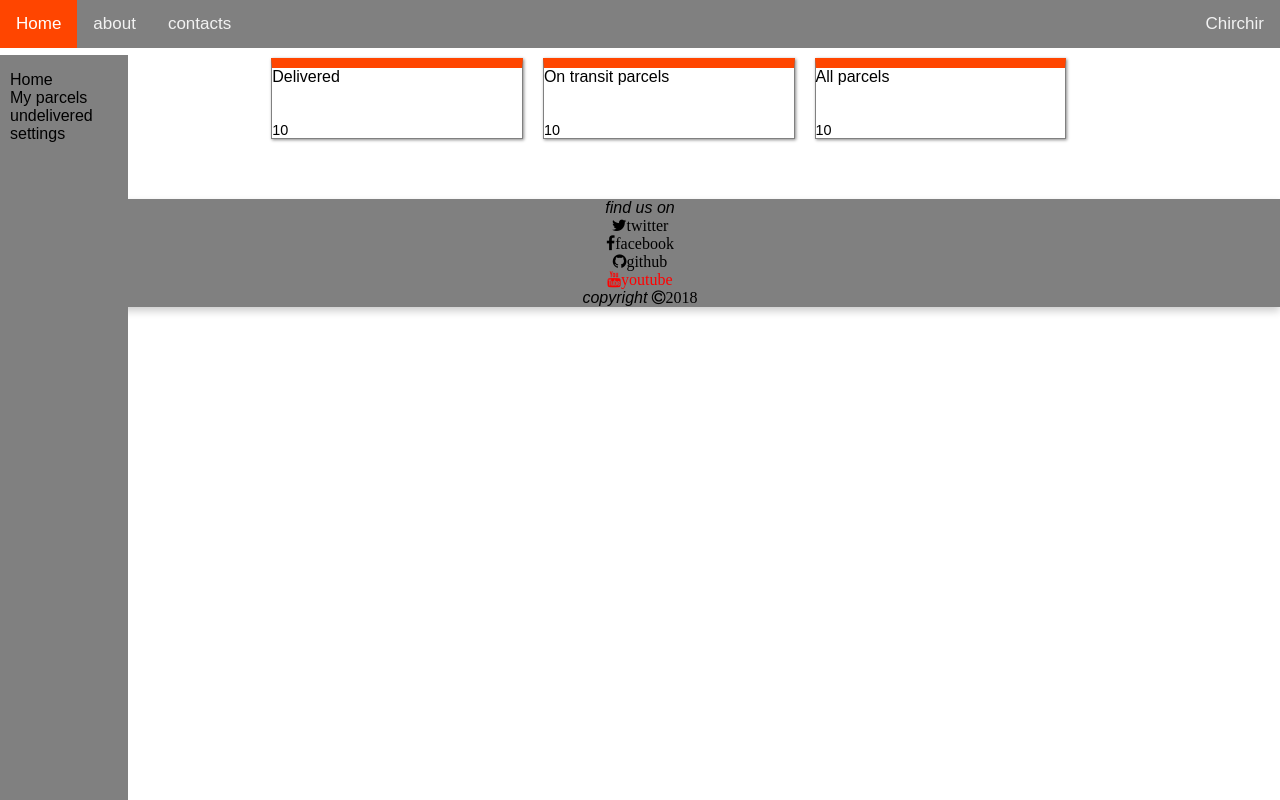
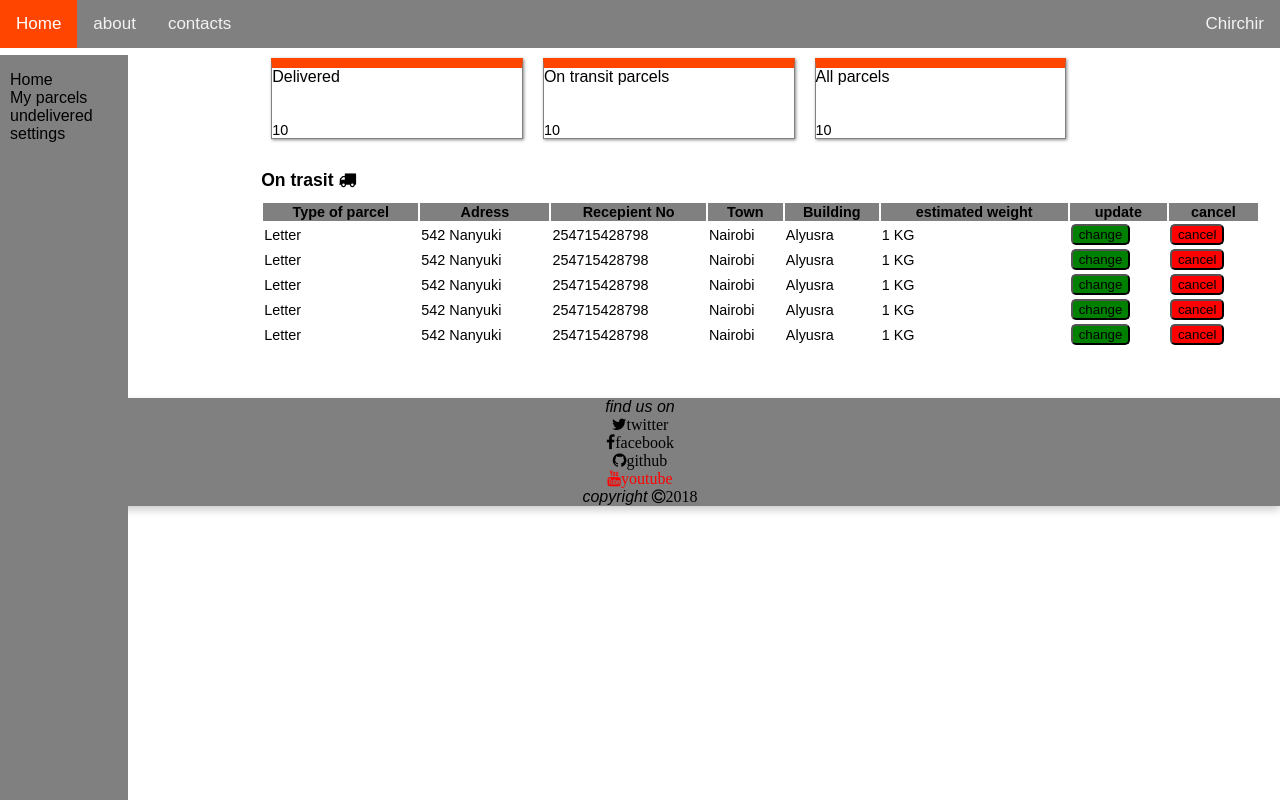
Before and after one commit to Kibetchirchir/SENDIT, a plain HTML site: page UI/profile.html in a window 1280 px wide. Drawn offline with Linux system fonts and the light colour scheme.

Commit message:
[feature #161611598] added on transit parcels

```diff
--- a/UI/profile.html
+++ b/UI/profile.html
@@ -45,6 +45,74 @@
                 <div class="normaltext">10</div>
             </div>
         </div>
+        <div class="header">
+            <br> On trasit <span class="fa fa-truck"></span>
+        </div>
+        <table class="normaltext">
+            <tr>
+                <th>Type of parcel</th>
+                <th>Adress</th>
+                <th>Recepient No</th>
+                <th>Town</th>
+                <th>Building</th>
+                <th>estimated weight</th>
+                <th>update</th>
+                <th>cancel</th>
+            </tr>
+            <tr>
+                <td contenteditable="true">Letter</td>
+                <td contenteditable="true">542 Nanyuki</td>
+                <td contenteditable="true">254715428798</td>
+                <td contenteditable="true">Nairobi</td>
+                <td contenteditable="true">Alyusra</td>
+                <td contenteditable="true">1 KG</td>
+                <td><button type="submit" form="form1" class="confirm" value="Submit">change</button></td>
+                <td><button type="submit" form="form1" class="cancel" value="Submit">cancel</button></td>
+            </tr>
+            <tr>
+                <td contenteditable="true">Letter</td>
+                <td contenteditable="true">542 Nanyuki</td>
+                <td contenteditable="true">254715428798</td>
+                <td contenteditable="true">Nairobi</td>
+                <td contenteditable="true">Alyusra</td>
+                <td contenteditable="true">1 KG</td>
+                <td><button type="submit" form="form1" class="confirm" value="Submit">change</button></td>
+                <td><button type="submit" form="form1" class="cancel" value="Submit">cancel</button></td>
+            </tr>
+            <tr>
+                <td contenteditable="true">Letter</td>
+                <td contenteditable="true">542 Nanyuki</td>
+                <td contenteditable="true">254715428798</td>
+                <td contenteditable="true">Nairobi</td>
+                <td contenteditable="true">Alyusra</td>
+                <td contenteditable="true">1 KG</td>
+                <td><button type="submit" form="form1" class="confirm" value="Submit">change</button></td>
+                <td><button type="submit" form="form1" class="cancel" value="Submit">cancel</button></td>
+            </tr>
+            <tr>
+                <td contenteditable="true">Letter</td>
+                <td contenteditable="true">542 Nanyuki</td>
+                <td contenteditable="true">254715428798</td>
+                <td contenteditable="true">Nairobi</td>
+                <td contenteditable="true">Alyusra</td>
+                <td contenteditable="true">1 KG</td>
+                <td><button type="submit"  form="form1" class="confirm" value="Submit">change</button></td>
+                <td><button type="submit" form="form1" value="Submit" class="cancel">cancel</button></td>
+            </tr>
+            <tr>
+                <td contenteditable="true">Letter</td>
+                <td contenteditable="true">542 Nanyuki</td>
+                <td contenteditable="true">254715428798</td>
+                <td contenteditable="true">Nairobi</td>
+                <td contenteditable="true">Alyusra</td>
+                <td contenteditable="true">1 KG</td>
+                <td><button type="submit" class="confirm"  form="form1" value="Submit">change</button></td>
+                <td><button type="submit"  class="cancel" value="Submit">cancel</button></td>
+            </tr>
+        </table>
+
+    </div>
+
 </div>
 </div>
 <div class="footnote">
```
